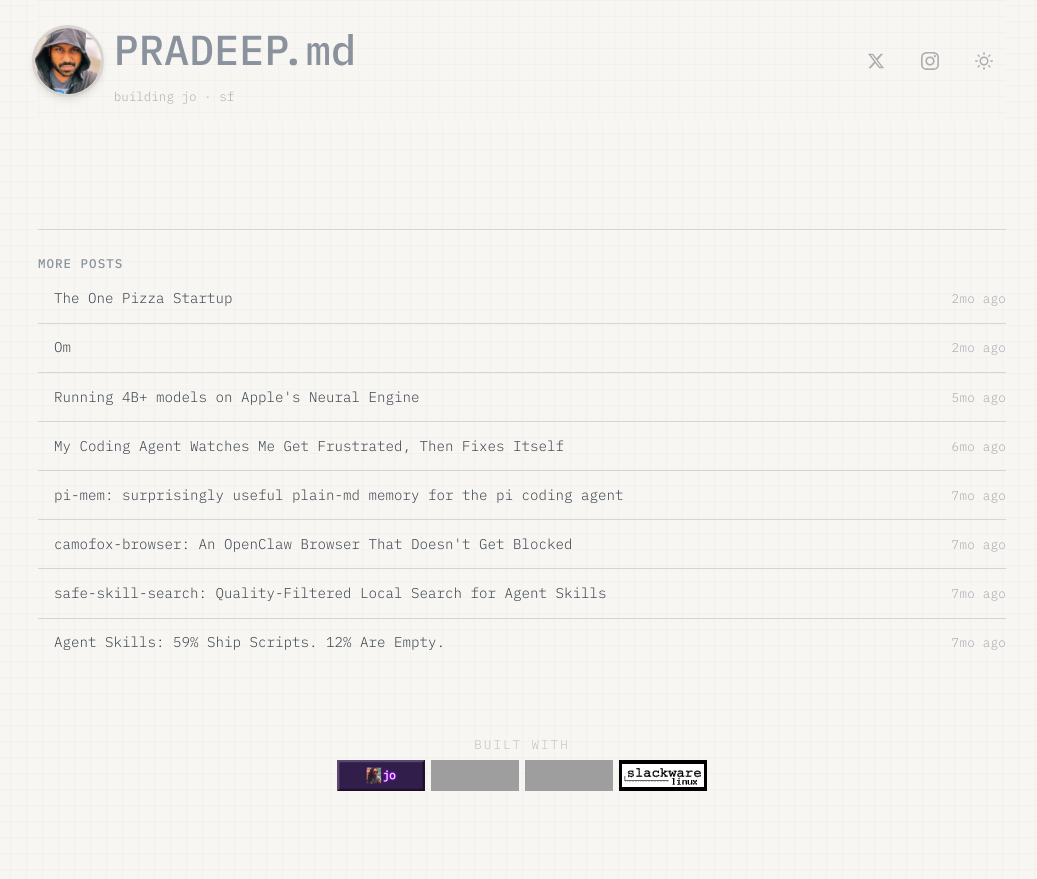
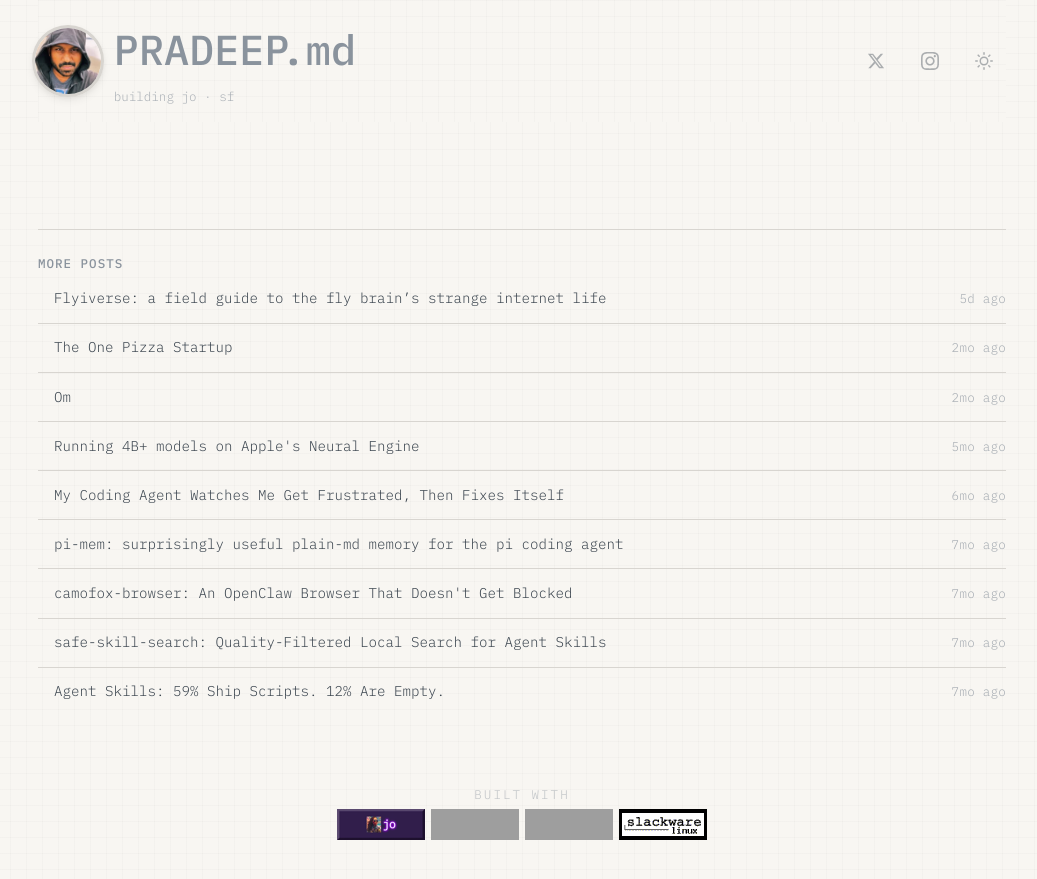
Before and after one commit to skyfallsin/skyfallsin.github.io, a Jekyll site: the page built from _posts/2026-02-03-wa-meow-whatsapp-bridge.md, in a window 1280 px wide and 900 px high, scrolled down 2571 px. Shown: the top 879 px of the window, without its empty margins (118-1155 px from the left). Built offline with Jekyll 4.4.1, drawn with Linux system fonts in a browser that asks for light colours; nearby versions of some CDN libraries; before the commit the page ends 3422 px from its top, so only the background shows below that; some of the changed lines change nothing that is shown; grey boxes are pictures that could not be loaded.

Commit message:
Publish Flyiverse field guide

```diff
--- a/_layouts/post.html
+++ b/_layouts/post.html
@@ -8,7 +8,9 @@
     <p class="post-date">{{ page.date | date: "%Y-%m-%d" }}</p>
     {% if page.image %}
     <figure class="post-hero">
+      {% if page.image_link %}<a href="{{ page.image_link }}" aria-label="Open {{ page.title }}">{% endif %}
       <img src="{{ page.image }}" alt="{{ page.image_alt | default: page.title }}">
+      {% if page.image_link %}</a>{% endif %}
       {% if page.image_credit %}
       <figcaption>Photo: <a href="{{ page.image_credit_url }}">{{ page.image_credit }}</a></figcaption>
       {% endif %}
--- /dev/null
+++ b/_posts/2026-09-10-flyiverse.md
@@ -0,0 +1,40 @@
+---
+layout: post
+title: "Flyiverse: a field guide to the fly brain’s strange internet life"
+date: 2026-09-10
+published: true
+image: /images/posts/flyiverse-home-above-fold-2026-09-10.png
+image_alt: "Above the fold of the Flyiverse homepage: an illustrated fly beside the headline Scientists mapped a fly’s nervous system. Then somebody plugged it into Doom."
+image_link: https://flyiverse.com
+description: "A field guide to the games, desktop pets, and other strange experiments built around fruit-fly connectomes."
+---
+
+A fly’s nervous system gets mapped by researchers. And somehow, someone looks at the wiring diagram and asks the eternal question - can it play Doom?
+
+Then can it run [Snake](https://flyiverse.com/projects/fly-brain-snake/)? Can [it](https://flyiverse.com/projects/desktop-fly/) walk around your Mac desktop? What, exactly, is the “fly” in each of these projects?
+
+I made [Flyiverse](https://flyiverse.com) to help myself understand the landscape, and also because these experiments were oddly hard to find in one place. Also it was a great opportunity to test out Astra's visual design chops.
+
+Flyiverse is a [101 to fruit flies](https://flyiverse.com/fruit-fly-101/) and a field guide to the weird little projects built around fruit-fly connectomes: games, desktop pets, virtual bodies, art, scientific models, and the ports that grow around them. The first edition has 37 primary projects and six related ports.
+
+## Connectomes
+
+A connectome is a map of which nerve cells connect. You can simulate with it. It does not come with a body, a visual system, a controller, or instructions for playing a game. Builders have to make choices about all of that: how game frames become signals, how simulated cells behave, and which signals turn into left, right, jump, or fire.
+
+Take [DOOMFLY](https://flyiverse.com/projects/doomfly/). Its repository connects a retained [MaleCNS](https://flyiverse.com/projects/malecns/) wiring graph to a fixed set of Doom controls.
+
+[DesktopFly](https://flyiverse.com/projects/desktop-fly/) is another favorite. It puts a 3D fly on a desktop and describes modeled senses, joints, and behavior alongside [FlyWire](https://flyiverse.com/projects/flywire/) and [MaleCNS](https://flyiverse.com/projects/malecns/) wiring. The result is charming. It is also an engineered creature with explicit bridges between different data and body layers, not a reconstructed fly wandering around your windows.
+
+The underlying work is extraordinary: the researchers, annotators, engineers, and communities behind [FlyWire](https://flyiverse.com/projects/flywire/), [MaleCNS](https://flyiverse.com/projects/malecns/), and related connectomics projects made this whole strange corner of the internet possible.
+
+A few more fun projects in the same vein:
+
+- [FlyTris](https://flyiverse.com/projects/flytris/) — a connectome-constrained mushroom body takes on Tetris.
+- [Fly64](https://flyiverse.com/projects/fly-mario/) — a MaleCNS model wired into Super Mario 64.
+- [Help the Fly Escape](https://flyiverse.com/projects/fly-escape/) — rearrange a tiny house and see which simulated flies find the exit.
+- [FLY / MINE](https://flyiverse.com/projects/fly-minesweeper/) — Minesweeper logic repurposed through traced MaleCNS neurons.
+- [FLYBOARD](https://flyiverse.com/projects/flyboard-music/) — a whole fly CNS listens for the pulse inside pop songs.
+- [making-fly-play-chess](https://flyiverse.com/projects/making-fly-play-chess/) — a frozen fly-connectome reservoir gives chess positions a strange second opinion.
+- [TalkingFly](https://flyiverse.com/projects/talking-fly/) — an olfactory subgraph sniffs a molecule, then a local language model gives it a voice.
+
+Here's [flyiverse](https://flyiverse.com)
```
Also changed, not shown: images/posts/flyiverse-home-above-fold-2026-09-10.png (added).
